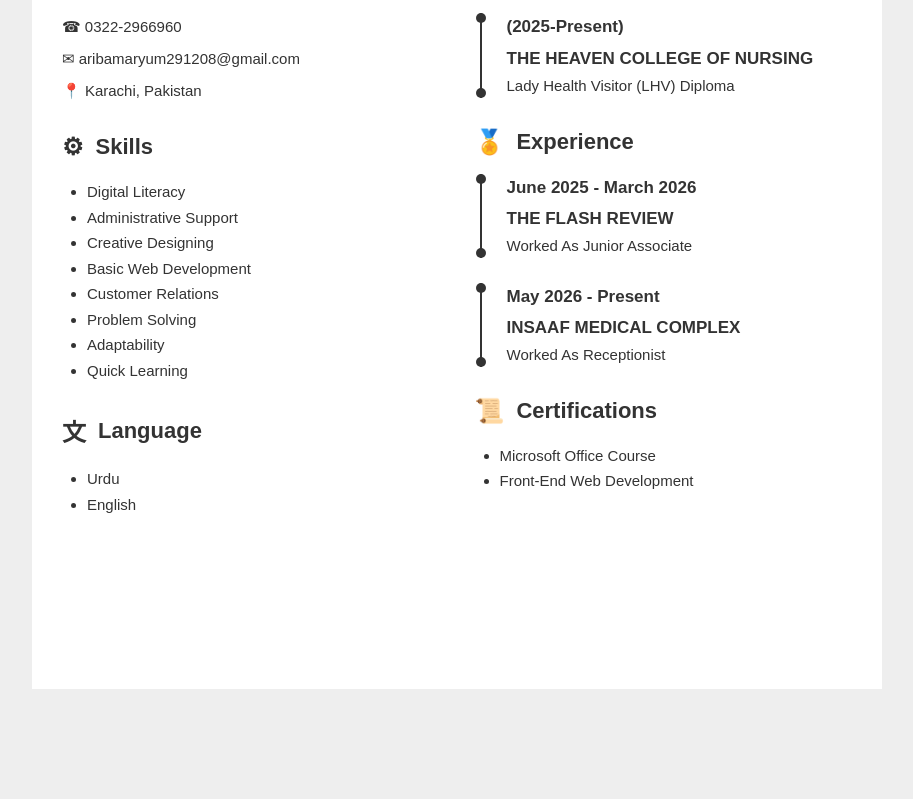
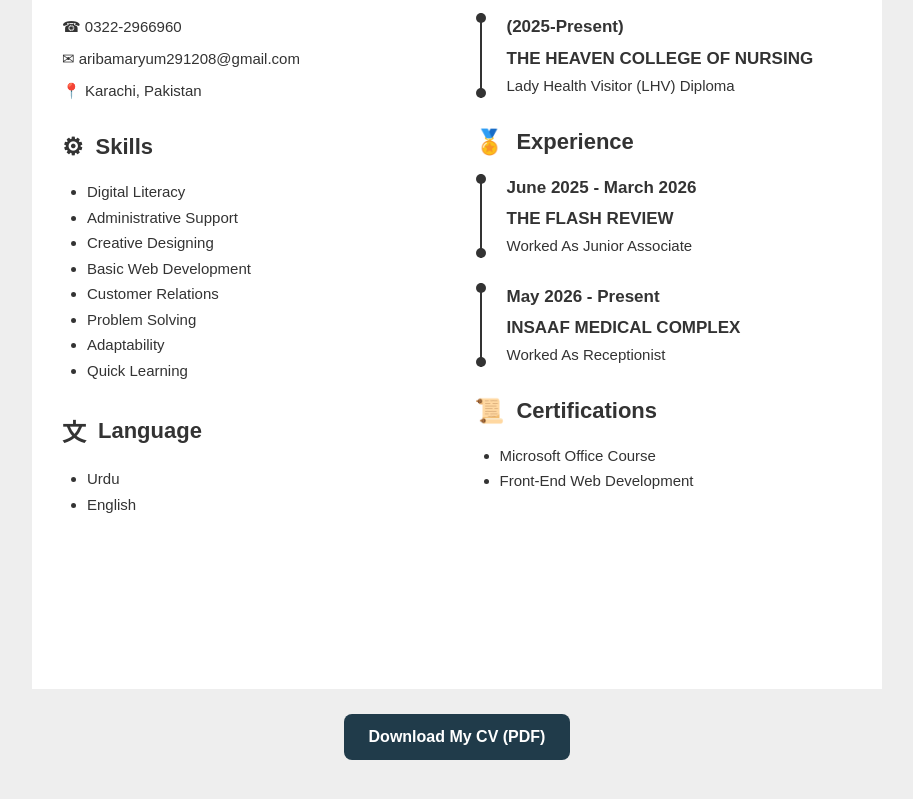
Before and after one commit to aribamaryum29/CV, a plain HTML site: page index.html in a window 1280 px wide. Shown: the part 431-1230 px from the top of the page, without its empty margins (183-1096 px from the left). Before the commit the page ends 1140 px from the top, so only its background shows below. Drawn offline with Linux system fonts and the light colour scheme.

Commit message:
Include CV download link in index.html
Added a styled link for downloading the CV in PDF format.

```diff
--- a/index.html
+++ b/index.html
@@ -303,5 +303,20 @@ li {
 </div>
 </div>
 
+<a href="CV-Ariba.pdf" download
+style="
+display:block;
+width:fit-content;
+margin:25px auto;
+padding:14px 25px;
+background:#203b4a;
+color:white;
+text-decoration:none;
+border-radius:8px;
+font-weight:bold;
+">
+Download My CV (PDF)
+</a>
+
 </body>
 </html>
```
